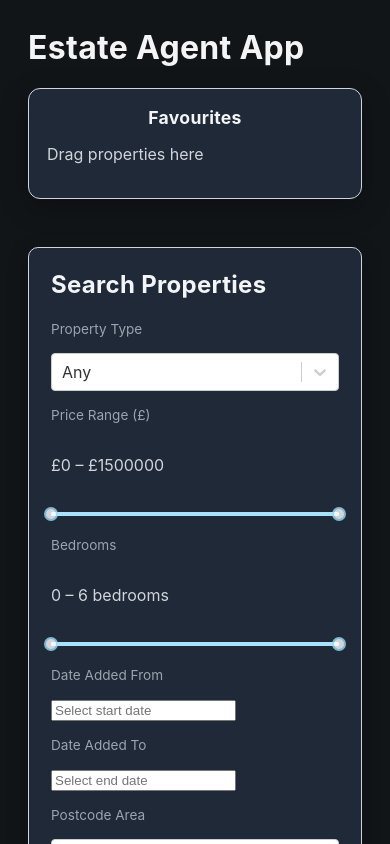
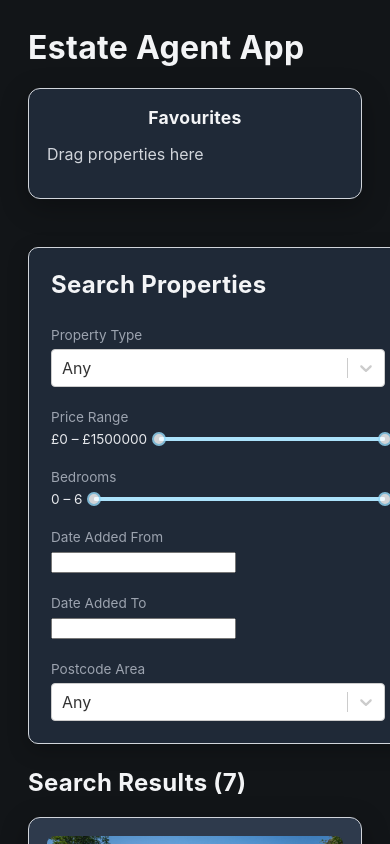
Before and after one commit to Maryam0406/estate-agent-react, a React (Create React App) app: page / in a window 390 px wide. Shown: the top 844 px of the page. Built offline with nearby package versions, Linux system fonts and the light colour scheme.

Commit message:
Refactored SearchForm structure and updates CSS for improved layout and responsiveness

```diff
--- a/src/App.css
+++ b/src/App.css
@@ -14,26 +14,53 @@
 
 /* SEARCH FORM */
 .search-form {
-  background: #1F2937; /* dark panel */
+  background: #1F2937;
   padding: 22px;
   border-radius: 10px;
   margin-bottom: 24px;
-  border: 1px solid #D1D5DB; /* silver border */
+  border: 1px solid #D1D5DB;
   box-shadow: 0 6px 20px rgba(0,0,0,0.25);
   display: grid;
-  grid-template-columns: repeat(auto-fit, minmax(220px, 1fr));
-  gap: 16px;
+  grid-template-columns: 1fr 1fr;
+  gap: 22px 32px;
+  width: 90%;
+  margin-right: auto;
 }
 
+/* Heading */
 .search-form h2 {
   grid-column: 1 / -1;
+  color: #F3F4F6;
   margin-bottom: 6px;
-  color: #F3F4F6;
 }
 
-.search-form label {
+.search-item {
+  display: flex;
+  flex-direction: column;
+  gap: 6px;
+}
+
+/* Labels */
+.search-item label {
   font-size: 0.85rem;
   color: #9CA3AF;
+}
+
+/* Slider */
+.slider-row {
+  display: flex;
+  align-items: center;
+  gap: 12px;
+}
+
+.slider-row span {
+  white-space: nowrap;
+  font-size: 0.85rem;
+  color: #E5E7EB;
+}
+
+.slider-row .rc-slider {
+  flex: 1;
 }
 
 /* PROPERTY LIST */
@@ -87,7 +114,7 @@
   color: #60A5FA;
 }
 
-/*  FAVOURITES PANEL  */
+/* FAVOURITES PANEL */
 .favourites {
   background: #1F2937;
   border-radius: 12px;
@@ -181,6 +208,11 @@
     grid-template-columns: 1fr;
   }
 
+  .search-form {
+    width: 100%;
+    grid-template-columns: 1fr;
+  }
+
   .favourites {
     order: -1;
     margin-bottom: 24px;
@@ -188,10 +220,6 @@
 }
 
 @media (max-width: 600px) {
-  .search-form {
-    grid-template-columns: 1fr;
-  }
-
   .property-card img {
     height: 160px;
   }
--- a/src/components/SearchForm.jsx
+++ b/src/components/SearchForm.jsx
@@ -27,6 +27,7 @@ function SearchForm({ filters, setFilters }) {
       <h2>Search Properties</h2>
 
       {/* Property Type */}
+      <div className="search-item">
         <label>Property Type</label>
         <Select
           options={typeOptions}
@@ -35,12 +36,15 @@ function SearchForm({ filters, setFilters }) {
             setFilters({ ...filters, type: option.value })
           }
         />
+      </div>
 
       {/* Price Range */}
-      <label>Price Range (£)</label>
-      <p>
+      <div className="search-item">
+        <label>Price Range</label>
+        <div className="slider-row">
+          <span>
             £{filters.minPrice ?? 0} – £{filters.maxPrice ?? 1500000}
-      </p>
+          </span>
           <Slider
             range
             min={0}
@@ -58,12 +62,16 @@ function SearchForm({ filters, setFilters }) {
               })
             }
           />
+        </div>
+      </div>
 
       {/* Bedrooms */}
+      <div className="search-item">
         <label>Bedrooms</label>
-      <p>
-        {filters.minBedrooms ?? 0} – {filters.maxBedrooms ?? 6} bedrooms
-      </p>
+        <div className="slider-row">
+          <span>
+            {filters.minBedrooms ?? 0} – {filters.maxBedrooms ?? 6}
+          </span>
           <Slider
             range
             min={0}
@@ -80,8 +88,11 @@ function SearchForm({ filters, setFilters }) {
               })
             }
           />
+        </div>
+      </div>
 
       {/* Date Added From */}
+      <div className="search-item">
         <label>Date Added From</label>
         <DatePicker
           selected={filters.dateFrom}
@@ -89,10 +100,11 @@ function SearchForm({ filters, setFilters }) {
             setFilters({ ...filters, dateFrom: date })
           }
           dateFormat="yyyy-MM-dd"
-        placeholderText="Select start date"
         />
+      </div>
 
       {/* Date Added To */}
+      <div className="search-item">
         <label>Date Added To</label>
         <DatePicker
           selected={filters.dateTo}
@@ -100,10 +112,11 @@ function SearchForm({ filters, setFilters }) {
             setFilters({ ...filters, dateTo: date })
           }
           dateFormat="yyyy-MM-dd"
-        placeholderText="Select end date"
         />
+      </div>
 
       {/* Postcode */}
+      <div className="search-item">
         <label>Postcode Area</label>
         <Select
           options={postcodeOptions}
@@ -115,6 +128,7 @@ function SearchForm({ filters, setFilters }) {
           }
         />
       </div>
+    </div>
   );
 }
 
--- a/src/pages/PropertyPage.jsx
+++ b/src/pages/PropertyPage.jsx
@@ -21,8 +21,7 @@ function PropertyPage() {
       setMainImage(property.images[0]);
     }
   }, [property]);
-
-  //Shows a message if property not found
+  //React automatically escapes JSX output which helps prevent XSS attacks by treating injected HTML as plain text
   if (!property) {
     return <p>Property not found</p>;
   }
```
Also changed, not shown: 1 other file (tests, documents, lock files or other folders). Lines whose indentation alone changed are shown as unchanged.
